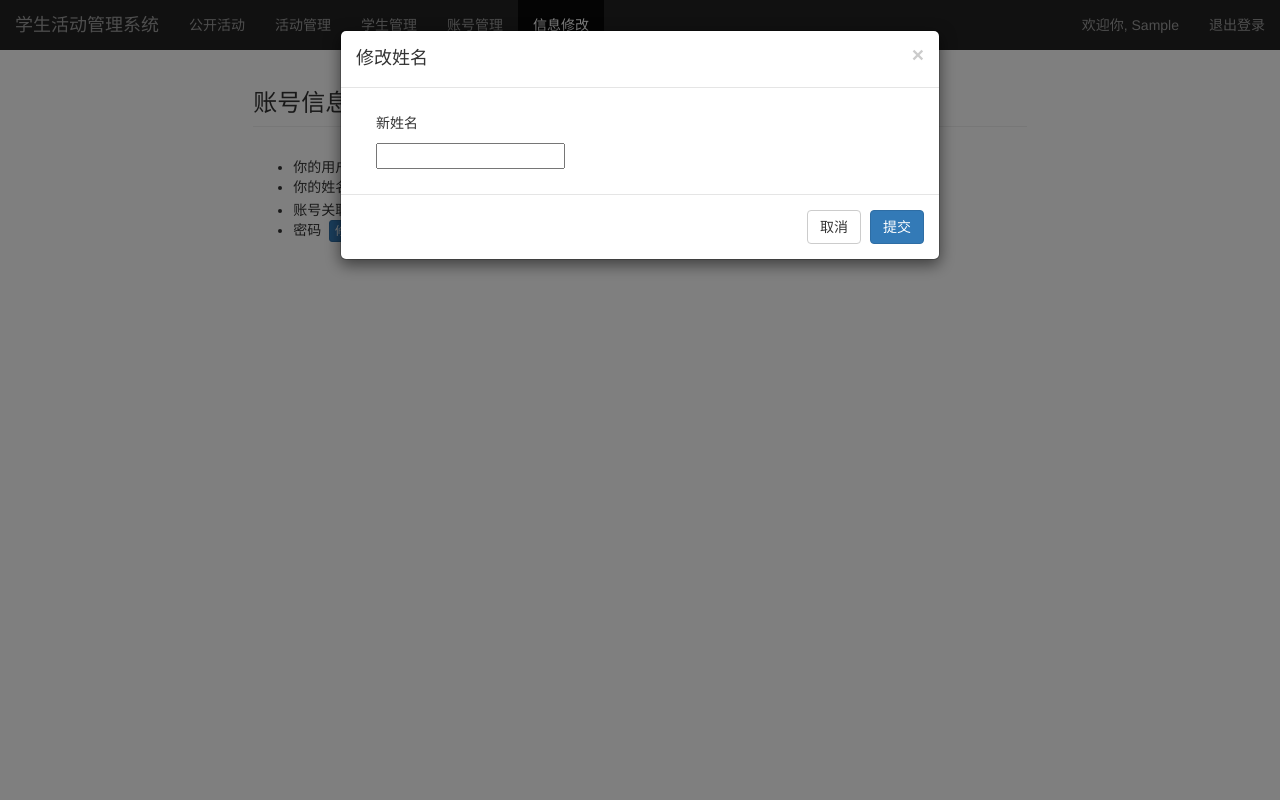
After one commit to favefan/sams, a Django app: page /dashboard/info_edit/ in a window 1280 px wide, after a click on "修改". The commit adds this page. Run offline with Django 3.2, Linux system fonts and the light colour scheme; the visitor is signed in with stand-in values (Sample User, id 1); some libraries are stand-ins or nearby versions.

Commit message:
Add 'account info edit' page view.

```diff
--- a/dashboard/static/dashboard/javascript/transf.js
+++ b/dashboard/static/dashboard/javascript/transf.js
@@ -1,6 +1,6 @@
 // $('#datetimepicker0').datetimepicker();
   // $('#datetimepicker1').datetimepicker();
-function sub(sub_btn, sub_form, red_url){
+function sub(sub_btn, sub_form, red_url, rep_url){
     $(sub_btn).click(function() {
         $.ajax({
           type : 'post',
@@ -10,7 +10,7 @@ function sub(sub_btn, sub_form, red_url){
           contentType : "application/x-www-form-urlencoded",
           success : function(data) {
               alert(data)
-              location.replace('/dashboard/account_manager/')
+              location.replace(rep_url)
           }
         })
     })
--- a/dashboard/templates/dashboard/account_manager.html
+++ b/dashboard/templates/dashboard/account_manager.html
@@ -129,7 +129,7 @@ $('#editModal').on('show.bs.modal', function (event) {
   modal.find('#editText').attr('name', editUrl)
 })
 
-sub('#cc_sub', '#cc_form', '/dashboard/create_account/')
-sub('#ed_sub', '#ed_form', '/dashboard/edit_account/')
+sub('#cc_sub', '#cc_form', '/dashboard/create_account/', '/dashboard/create_account/')
+sub('#ed_sub', '#ed_form', '/dashboard/edit_account/', '/dashboard/edit_account/')
 </script>
 {% endblock %}
--- a/dashboard/templates/dashboard/base.html
+++ b/dashboard/templates/dashboard/base.html
@@ -42,7 +42,7 @@
             <li class="{% block stu_manager %}{% endblock %}"><a href="/dashboard/stu_manager/">学生管理</a></li>
             <li class="{% block account_manager %}{% endblock %}"><a href="/dashboard/account_manager/">账号管理</a></li>
             {% endif %}
-            <li class="{% block info_edit %}{% endblock %}"><a href="#">信息修改</a></li>
+            <li class="{% block info_edit %}{% endblock %}"><a href="/dashboard/info_edit/">信息修改</a></li>
 
           </ul>
           <ul class="nav navbar-nav navbar-right">
@@ -65,6 +65,7 @@
               {% block table_content %}{% endblock %}
             </table>
           </div>
+          {% block extra_content %}{% endblock %}
         </div>
       </div>
     </div>
--- /dev/null
+++ b/dashboard/templates/dashboard/info_edit.html
@@ -0,0 +1,75 @@
+{% extends "base.html" %}
+{% load static %}
+{% block title %}信息修改{% endblock %}
+{% block modal %}
+<div class="modal fade" id="editModal" tabindex="-1" role="dialog" aria-labelledby="myModalLabel">
+  <div class="modal-dialog" role="document">
+    <div class="modal-content">
+      <div class="modal-header">
+        <button type="button" class="close" data-dismiss="modal" aria-label="Close"><span aria-hidden="true">&times;</span></button>
+        <h4 class="modal-title" id="myModalLabel">项目修改</h4>
+      </div>
+      <div class="modal-body">
+        <div style="width:100%;padding: 10px 20px 10px 20px">
+            <form id="ed_form">
+                {% csrf_token %}
+                <input type="hidden" id="editID" name="id" value="">
+                <p>修改项</p><input id="editText" name="editText" type="text" > <br>
+            </form>
+        </div>
+      </div>
+      <div class="modal-footer">
+        <button type="button" class="btn btn-default" data-dismiss="modal">取消</button>
+        <button id="ed_sub" type="button" class="btn btn-primary">提交</button>
+      </div>
+    </div>
+  </div>
+</div>
+{% endblock %}
+{% block info_edit %}active{% endblock %}
+{% block table_title %}账号信息修改{% endblock %}
+{% block extra_content %}
+<div>
+    <ul>
+        <li>
+            你的用户名：{{ user.username }}
+        </li>
+        <li>
+            你的姓名：{% firstof user.first_name '无' %}
+            {% if user.account %}{% else %}
+            <button type="button" class="btn btn-primary btn-xs" data-toggle="modal" data-target="#editModal" data-editItem="姓名" data-editUrl="first_name" data-editID="{{ user.id }}">
+              修改
+            </button>
+            {% endif %}
+        </li>
+        <li>
+            账号关联：{% if user.account %}学生（{{ user.account }}）{% else %}无{% endif %}
+        </li>
+        <li>
+            密码&nbsp;
+            <button type="button" class="btn btn-primary btn-xs" data-toggle="modal" data-target="#editModal" data-editItem="密码" data-editUrl="password" data-editID="{{ user.id }}">
+              修改
+            </button>
+        </li>
+    </ul>
+</div>
+{% endblock %}
+
+{% block extra_js %}
+<script src="{% static 'dashboard/javascript/transf.js' %}"></script>
+<script>
+$('#editModal').on('show.bs.modal', function (event) {
+  var button = $(event.relatedTarget)
+  var editItem = button.data('edititem')
+  var editUrl = button.data('editurl')
+  var editID = button.data('editid')
+  // var editUser = button.data('edituser')
+  var modal = $(this)
+  modal.find('.modal-title').text('修改' + editItem)
+  modal.find('.modal-body p').text('新' + editItem)
+  modal.find('#editID').val(editID)
+  modal.find('#editText').attr('name', editUrl)
+})
+sub('#ed_sub', '#ed_form', '/dashboard/edit_account/', '/dashboard/info_edit/')
+</script>
+{% endblock %}
--- a/dashboard/urls.py
+++ b/dashboard/urls.py
@@ -16,4 +16,5 @@ urlpatterns = [
     path('delete_student?id=<int:student_ID>', views.delete_student, name='delete_student'),
     path('delete_account?id=<int:account_ID>', views.delete_account, name='delete_account'),
     path('edit_account/', views.edit_account),
+    path('info_edit/', views.info_edit, name="info_edit"),
 ]
--- a/dashboard/views.py
+++ b/dashboard/views.py
@@ -74,6 +74,10 @@ def act_manager(request):
     organizer = User.objects.get(id=request.session.get('_auth_user_id'))
     mine_acts_list = Activity.objects.filter(organizer=organizer)
     return render(request, 'dashboard/act_manager.html', { 'mine_acts_list': mine_acts_list })
+
+@login_required
+def info_edit(request):
+    return render(request, 'dashboard/info_edit.html')
 
 @login_required
 def create_student(request):
```
Also changed, not shown: README.md.
